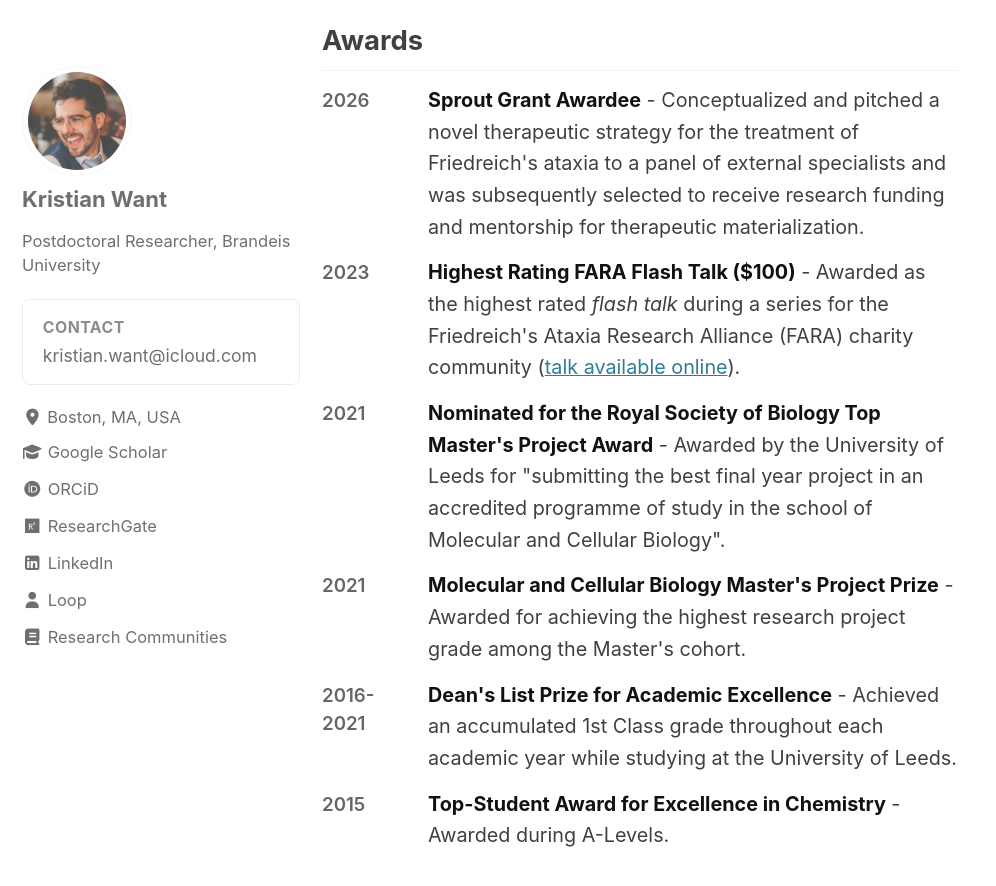
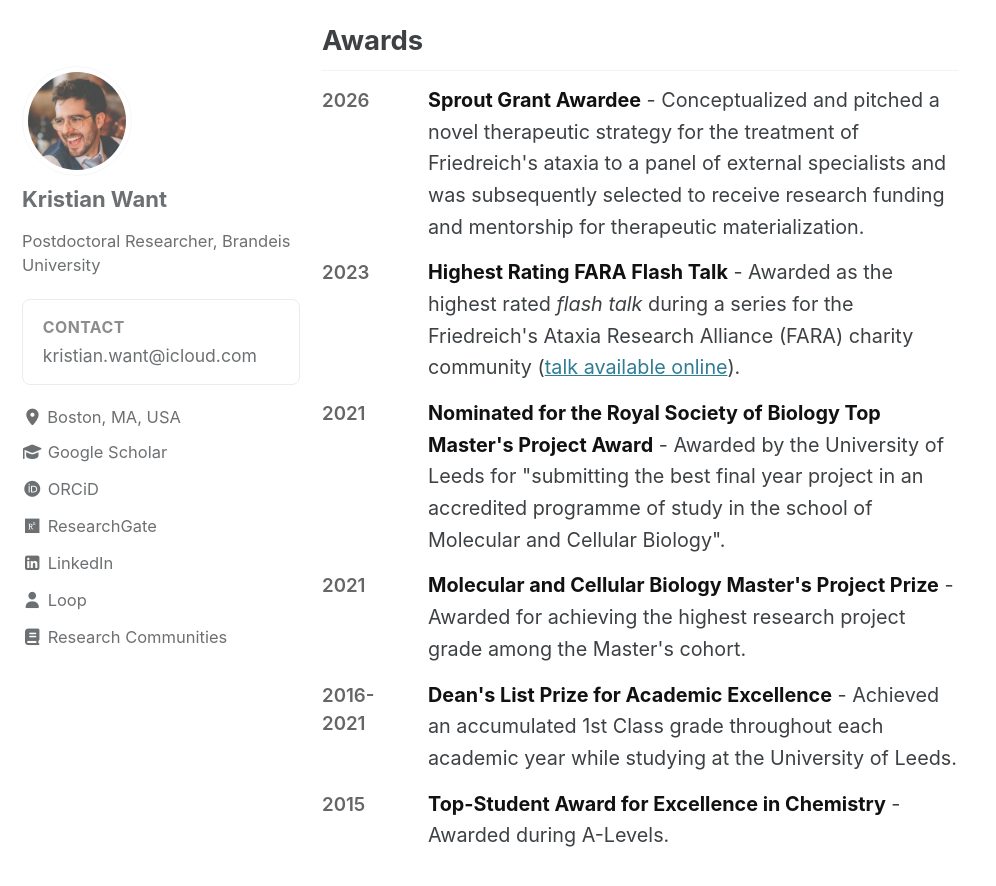
Before and after one commit to kristianwant/kristianwant.github.io, a Jekyll site: the page built from index.md, in a window 1280 px wide and 900 px high, scrolled down 1441 px. Shown: the top 886 px of the window, without its empty margins (0-996 px from the left). Built offline with Jekyll 4.4.1, drawn with Linux system fonts in a browser that asks for light colours; cached includes are drawn as plain includes.

Commit message:
Drop dollar amount from FARA Flash Talk award

```diff
--- a/index.md
+++ b/index.md
@@ -29,7 +29,7 @@ I was awarded my BSc and MBiol in Biochemistry from the [University of Leeds](ht
 
 <ul class="awards-list">
   <li><span class="awards-year">2026</span><span class="awards-body"><strong>Sprout Grant Awardee</strong> - Conceptualized and pitched a novel therapeutic strategy for the treatment of Friedreich's ataxia to a panel of external specialists and was subsequently selected to receive research funding and mentorship for therapeutic materialization.</span></li>
-  <li><span class="awards-year">2023</span><span class="awards-body"><strong>Highest Rating FARA Flash Talk ($100)</strong> - Awarded as the highest rated <em>flash talk</em> during a series for the Friedreich's Ataxia Research Alliance (FARA) charity community (<a href="https://www.youtube.com/watch?v=yLaKP34jTzQ" target="_blank">talk available online</a>).</span></li>
+  <li><span class="awards-year">2023</span><span class="awards-body"><strong>Highest Rating FARA Flash Talk</strong> - Awarded as the highest rated <em>flash talk</em> during a series for the Friedreich's Ataxia Research Alliance (FARA) charity community (<a href="https://www.youtube.com/watch?v=yLaKP34jTzQ" target="_blank">talk available online</a>).</span></li>
   <li><span class="awards-year">2021</span><span class="awards-body"><strong>Nominated for the Royal Society of Biology Top Master's Project Award</strong> - Awarded by the University of Leeds for "submitting the best final year project in an accredited programme of study in the school of Molecular and Cellular Biology".</span></li>
   <li><span class="awards-year">2021</span><span class="awards-body"><strong>Molecular and Cellular Biology Master's Project Prize</strong> - Awarded for achieving the highest research project grade among the Master's cohort.</span></li>
   <li><span class="awards-year">2016-2021</span><span class="awards-body"><strong>Dean's List Prize for Academic Excellence</strong> - Achieved an accumulated 1st Class grade throughout each academic year while studying at the University of Leeds.</span></li>
```
